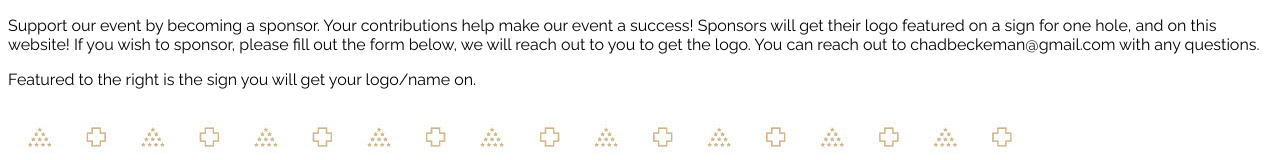
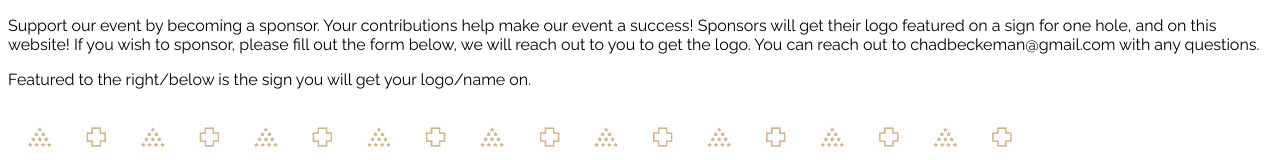
Before and after one commit to Sungyuk1/SigmaPiWebsite, a React (Create React App) app: page /golf-outing/sponsors in a window 1280 px wide. Shown: the part 186-346 px from the top of the page. Built offline with nearby package versions, Linux system fonts and the light colour scheme.

Commit message:
changed wording on sponsor page for clarity

```diff
--- a/src/components/GolfOuting/GOSponsorSignup.jsx
+++ b/src/components/GolfOuting/GOSponsorSignup.jsx
@@ -14,7 +14,7 @@ const SponsorSignup = () => {
               If you wish to sponsor, please fill out the form below, we will reach out to you to get the logo. You can reach out to chadbeckeman@gmail.com with any questions.
             </p>
             <p className="text-gray-700 mb-4">
-              Featured to the right is the sign you will get your logo/name on.
+              Featured to the right/below is the sign you will get your logo/name on.
             </p>
           </div>
           <div className="md:w-1/2">
```
